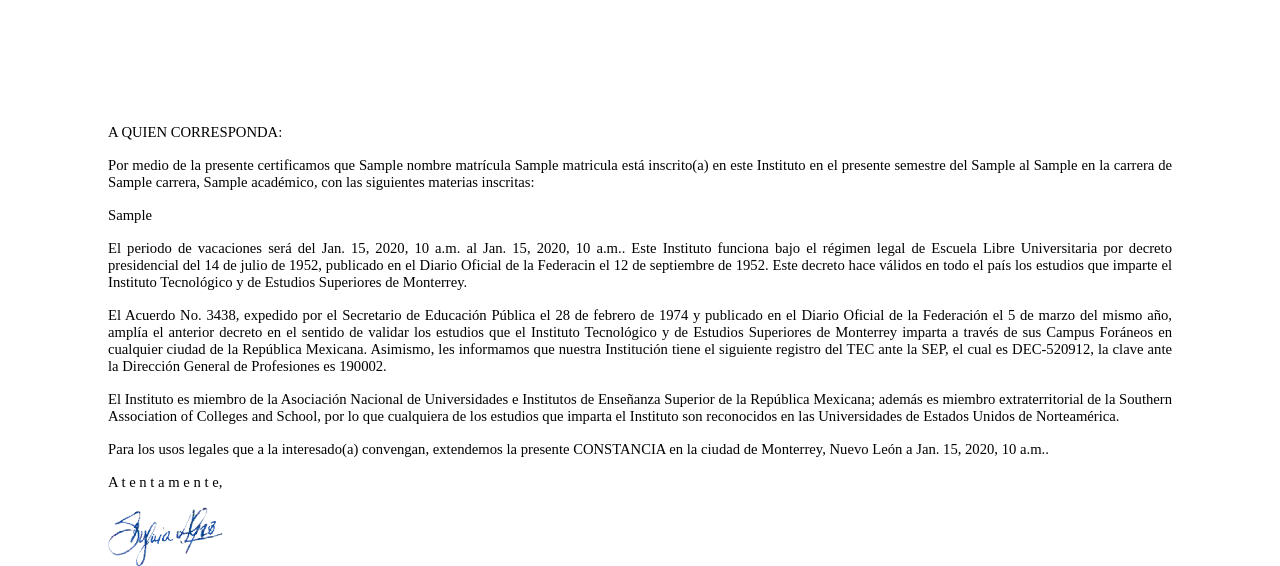
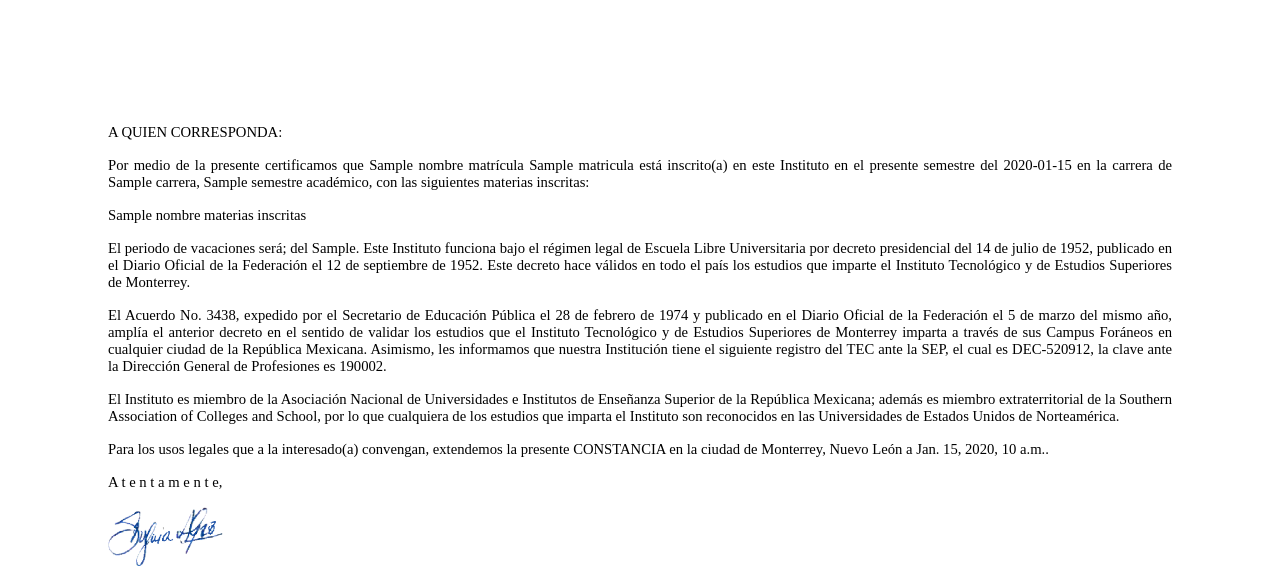
Before and after one commit to ProyectoIntegrador2018/STTA, a Django app: template back-end/STTEAPI/templates/Estudios.html in a window 1280 px wide. Shown: the top 566 px of the page. Run offline with Django 3.2, Linux system fonts and the light colour scheme; the template is opened without the code that fills it: most values are stand-ins (such as "Sample title", 1, 10 or a date in 2020).

Commit message:
Fix 3 more cards (#111)
* Fix 3 more cards

* Fix 3 more cards

* Fix codeclimate issue

```diff
--- a/back-end/STTEAPI/controllers/carta_alumno.py
+++ b/back-end/STTEAPI/controllers/carta_alumno.py
@@ -188,6 +188,7 @@ def carta_html_to_string(carta, alumno, admin):
          'nacionalidad': alumno.nacionalidad,
          'fecha_actual': current_date,
          'fechas_de_periodo': alumno.fechas_de_periodo,
+         'materias_aprobadas': alumno.materias_aprobadas,
          'nombre_materias_inscritas': alumno.nombre_materias_inscritas,
          'periodo_de_vacaciones': alumno.periodo_de_vacaciones,
          'promedio_acumulado': alumno.promedio_acumulado,
--- a/back-end/STTEAPI/templates/Estudios con foto_INGLÉS.html
+++ b/back-end/STTEAPI/templates/Estudios con foto_INGLÉS.html
@@ -20,13 +20,13 @@
 
     <!-- Cuerpo -->
     <p style="text-align: justify;">
-        <span style="font-size: 11.0pt;">We hereby certify that {{nombre}} whose ID number is {{matricula}} whose photo and signature appear on the label was enrolled in this Institute in the last period from {{semestre_actual}}. He/She is registered in {{carrera}} inscribed with the following subjects:</span>
+        <span style="font-size: 11.0pt;">We hereby certify that {{nombre}} whose ID number is {{matricula}} whose photo and signature appear on the label was enrolled in this Institute in the last period from {{semestre}}. He/She is registered in {{carrera}} inscribed with the following subjects:</span>
     </p>
     <p style="text-align: justify;">
-    <span style="font-size: 11.0pt;">{{materias_cursando}}
+    <span style="font-size: 11.0pt;">{{nombre_materias_inscritas}}
     </p>
     <p style="text-align: justify;">
-        <span style="font-size: 11.0pt;">We also wish to inform you that the vacation period will be from the {{fecha_comienza_vaciones_semestre_actual}} to the {{fecha_ultimo_dia_vacaciones_semestre_actual}}. This Institute functions under a Free College University legal regime in accordance with the Presidential Decree dated the 14th of July of 1952 and published on the 12th of September of 1952 in the Official Journal of the Federation. This decree validates nationwide the studies imparted by the Instituto Tecnologico y de Estudios Superiores de Monterrey (Monterrey Institute of Technology and Higher Education).</span>
+        <span style="font-size: 11.0pt;">We also wish to inform you that the vacation period will be {{periodo_de_vacaciones}}. This Institute functions under a Free College University legal regime in accordance with the Presidential Decree dated the 14th of July of 1952 and published on the 12th of September of 1952 in the Official Journal of the Federation. This decree validates nationwide the studies imparted by the Instituto Tecnologico y de Estudios Superiores de Monterrey (Monterrey Institute of Technology and Higher Education).</span>
     </p>
     <p style="margin: 0cm; margin-bottom: .0001pt; text-align: justify;">
         <span style="font-size: 11.0pt;">In Accord No. 3438, issued by the Public Education Secretary on the 28th of February of 1974 and published in the Official Journal of the Federation on the 5th of March of the same year, the aforementioned Decree was extended to validate the studies imparted by the Instituto Tecnologico y de Estudios Superiores de Monterrey in any of its National Campus in any city within the Mexican Republic. We additionally inform you that our Institution is registered in the SEP under Code DEC-520912 and that its registration number in the General Direction of Professions is 190002.</span>
--- a/back-end/STTEAPI/templates/Estudios.html
+++ b/back-end/STTEAPI/templates/Estudios.html
@@ -15,13 +15,13 @@
 
             <!-- Cuerpo -->
             <p style="text-align: justify;">
-                <span style="font-size: 11.0pt;">Por medio de la presente certificamos que {{nombre}} matrícula {{matricula}} está inscrito(a) en este Instituto en el presente semestre del {{primer_dia_de_clases_semestre_actual}} al {{ultimo_dia_de_clases_semestre_actual}} en la carrera de {{carrera}}, {{semestre_en_progreso}} académico, con las siguientes materias inscritas: </span>
+                <span style="font-size: 11.0pt;">Por medio de la presente certificamos que {{nombre}} matrícula {{matricula}} está inscrito(a) en este Instituto en el presente semestre del {{fechas_de_periodo}} en la carrera de {{carrera}}, {{semestre}} académico, con las siguientes materias inscritas: </span>
             </p>
             <p style="text-align: justify;">
-                <span style="font-size: 11.0pt;">{{materias_cursando}}
+                <span style="font-size: 11.0pt;">{{nombre_materias_inscritas}}
             </p>
             <p style="text-align: justify;">
-                <span style="font-size: 11.0pt;">El periodo de vacaciones será del {{fecha_comienza_vaciones_semestre_actual}} al {{fecha_ultimo_dia_vacaciones_semestre_actual}}. Este Instituto funciona bajo el régimen legal de Escuela Libre Universitaria por decreto presidencial del 14 de julio de 1952, publicado en el Diario Oficial de la Federacin el 12 de septiembre de 1952. Este decreto hace válidos en todo el país los estudios que imparte el Instituto Tecnológico y de Estudios Superiores de Monterrey.</span>
+                <span style="font-size: 11.0pt;">El periodo de vacaciones será; del {{periodo_de_vacaciones}}. Este Instituto funciona bajo el régimen legal de Escuela Libre Universitaria por decreto presidencial del 14 de julio de 1952, publicado en el Diario Oficial de la Federación el 12 de septiembre de 1952. Este decreto hace válidos en todo el país los estudios que imparte el Instituto Tecnol&oacutegico y de Estudios Superiores de Monterrey.</span>
             </p>
             <p style="margin: 0cm; margin-bottom: .0001pt; text-align: justify;">
                 <span style="font-size: 11.0pt;">El Acuerdo No. 3438, expedido por el Secretario de Educación Pública el 28 de febrero de 1974 y publicado en el Diario Oficial de la Federación el 5 de marzo del mismo año, amplía el anterior decreto en el sentido de validar los estudios que el Instituto Tecnológico y de Estudios Superiores de Monterrey imparta a través de sus Campus Foráneos en cualquier ciudad de la República Mexicana. Asimismo, les informamos que nuestra Institución tiene el siguiente registro del TEC ante la SEP, el cual es DEC-520912, la clave ante la Dirección General de Profesiones es 190002.</span>
--- a/back-end/STTEAPI/templates/Estudios_INGLÉS.html
+++ b/back-end/STTEAPI/templates/Estudios_INGLÉS.html
@@ -20,13 +20,13 @@
 
     <!-- Cuerpo -->
     <p style="text-align: justify;">
-        <span style="font-size: 11.0pt;">We hereby certify that {{nombre}} whose ID number is {{matricula}} is currently enrolled in this Institute in the present period from {{semestre_actual}}. He/She is registered in {{carrera}}, {{semestre_en_progreso}}, inscribed with the following subjects: </span>
+        <span style="font-size: 11.0pt;">We hereby certify that {{nombre}} whose ID number is {{matricula}} is currently enrolled in this Institute in the present period from {{fechas_de_periodo}}. He/She is registered in {{carrera}}, {{semestre}}, inscribed with the following subjects: </span>
     </p>
     <p style="text-align: justify;">
-    <span style="font-size: 11.0pt;">{{materias_cursando}}
+    <span style="font-size: 11.0pt;">{{nombre_materias_inscritas}}
     </p>
     <p style="text-align: justify;">
-        <span style="font-size: 11.0pt;">We also wish to inform you that the vacation period will be from the the {{fecha_comienza_vaciones_semestre_actual}} to the {{fecha_ultimo_dia_vacaciones_semestre_actual}}. This Institute functions under a Free College University legal regime in accordance with the Presidential Decree dated the July 14th, 1952 and published on the September 12th, 1952 in the Official Journal of the Federation. This decree validates nationwide the studies imparted by the Instituto Tecnologico y de Estudios Superiores de Monterrey (Monterrey Institute of Technology and Higher Education).</span>
+        <span style="font-size: 11.0pt;">We also wish to inform you that the vacation period will be from the the {{periodo_de_vacaciones}}. This Institute functions under a Free College University legal regime in accordance with the Presidential Decree dated the July 14th, 1952 and published on the September 12th, 1952 in the Official Journal of the Federation. This decree validates nationwide the studies imparted by the Instituto Tecnologico y de Estudios Superiores de Monterrey (Monterrey Institute of Technology and Higher Education).</span>
     </p>
     <p style="margin: 0cm; margin-bottom: .0001pt; text-align: justify;">
         <span style="font-size: 11.0pt;">In Accord No. 3438, issued by the Public Education Secretary on the 28th of February of 1974 and published in the Official Journal of the Federation on the 5th of March of the same year, the aforementioned Decree was extended to validate the studies imparted by the Instituto Tecnologico y de Estudios Superiores de Monterrey in any of its National Campus in any city within the Mexican Republic. We additionally inform you that our Institution is registered in the SEP under Code DEC-520912 and that its registration number in the General Direction of Professions is 190002.</span>
```
